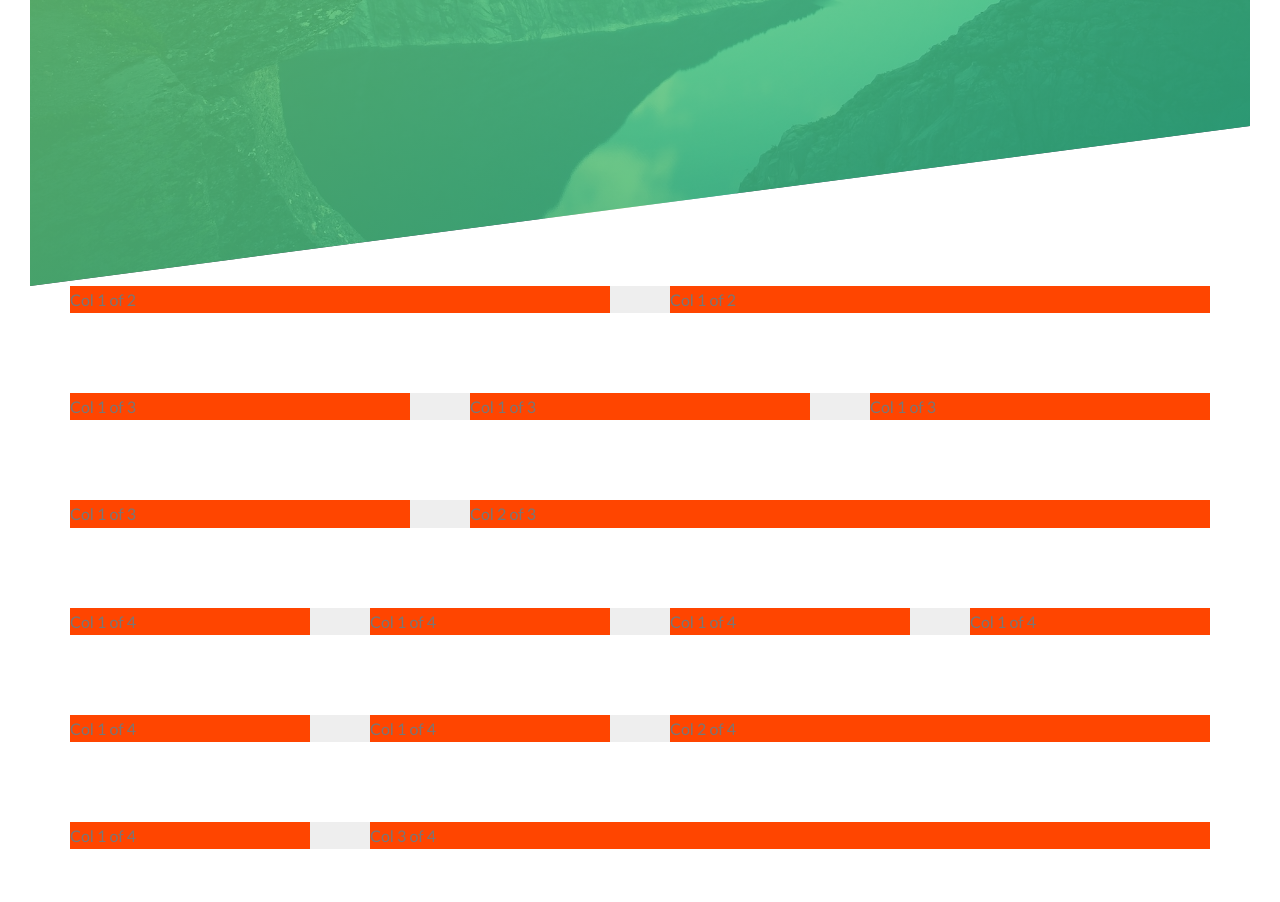
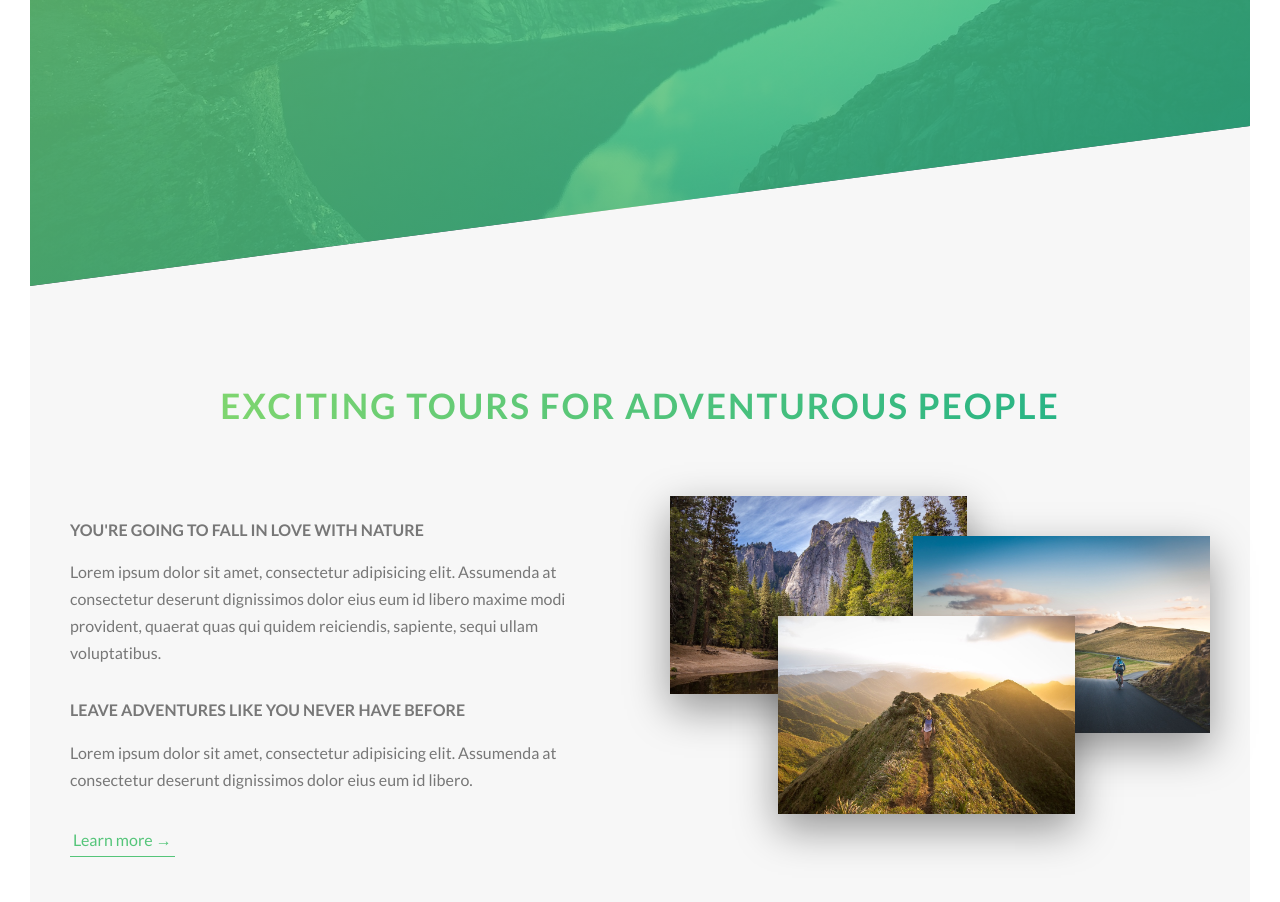
Before and after one commit to DavidGasparyan/css-practice-udemy, a website: page index.html in a window 1280 px wide. Shown: the part 504-1406 px from the top of the page. Before the commit the page ends 1383 px from the top, so only its background shows below. Drawn offline with Linux system fonts and the light colour scheme.

Commit message:
Created about section

```diff
--- a/index.html
+++ b/index.html
@@ -23,40 +23,80 @@
     <a class="btn btn--white btn--animated" href="#">Discover our tours</a>
   </div>
 </header>
-<section class="grid-test">
+<main>
+  <section class="section-about">
+    <div class="u-center-text u-mb-large">
+      <h2 class="heading-secondary">
+        Exciting tours for adventurous people
+      </h2>
+    </div>
     <div class="row">
-    <div class="col-1-of-2">Col 1 of 2</div>
-    <div class="col-1-of-2">Col 1 of 2</div>
+      <div class="col-1-of-2">
+        <h3 class="heading-tertiary u-mb-small">
+          You're going to fall in love with nature
+        </h3>
+        <p class="paragraph">
+          Lorem ipsum dolor sit amet, consectetur adipisicing elit. Assumenda at
+          consectetur deserunt dignissimos dolor eius eum id libero maxime modi
+          provident, quaerat quas qui quidem reiciendis, sapiente, sequi ullam
+          voluptatibus.
+        </p>
+        <h3 class="heading-tertiary u-mb-small">
+          Leave adventures like you never have before
+        </h3>
+        <p class="paragraph">
+          Lorem ipsum dolor sit amet, consectetur adipisicing elit. Assumenda at
+          consectetur deserunt dignissimos dolor eius eum id libero.
+        </p>
+        <a href="#" class="btn-text">Learn more &rarr;</a>
       </div>
-
-  <div class="row">
-    <div class="col-1-of-3">Col 1 of 3</div>
-    <div class="col-1-of-3">Col 1 of 3</div>
-    <div class="col-1-of-3">Col 1 of 3</div>
+      <div class="col-1-of-2">
+        <div class="composition">
+          <img src="/img/nat-1-large.jpg" alt="Photo 1"
+               class="composition__photo composition__photo--p1">
+          <img src="/img/nat-2-large.jpg" alt="Photo 2"
+               class="composition__photo composition__photo--p2">
+          <img src="/img/nat-3-large.jpg" alt="Photo 3"
+               class="composition__photo composition__photo--p3">
         </div>
-
-  <div class="row">
-    <div class="col-1-of-3">Col 1 of 3</div>
-    <div class="col-2-of-3">Col 2 of 3</div>
       </div>
-
-  <div class="row">
-    <div class="col-1-of-4">Col 1 of 4</div>
-    <div class="col-1-of-4">Col 1 of 4</div>
-    <div class="col-1-of-4">Col 1 of 4</div>
-    <div class="col-1-of-4">Col 1 of 4</div>
-  </div>
-
-  <div class="row">
-    <div class="col-1-of-4">Col 1 of 4</div>
-    <div class="col-1-of-4">Col 1 of 4</div>
-    <div class="col-2-of-4">Col 2 of 4</div>
-  </div>
-
-  <div class="row">
-    <div class="col-1-of-4">Col 1 of 4</div>
-    <div class="col-3-of-4">Col 3 of 4</div>
     </div>
   </section>
+</main>
+<!--<section class="grid-test">-->
+<!--  <div class="row">-->
+<!--    <div class="col-1-of-2">Col 1 of 2</div>-->
+<!--    <div class="col-1-of-2">Col 1 of 2</div>-->
+<!--  </div>-->
+<!--  -->
+<!--  <div class="row">-->
+<!--    <div class="col-1-of-3">Col 1 of 3</div>-->
+<!--    <div class="col-1-of-3">Col 1 of 3</div>-->
+<!--    <div class="col-1-of-3">Col 1 of 3</div>-->
+<!--  </div>-->
+<!--  -->
+<!--  <div class="row">-->
+<!--    <div class="col-1-of-3">Col 1 of 3</div>-->
+<!--    <div class="col-2-of-3">Col 2 of 3</div>-->
+<!--  </div>-->
+<!--  -->
+<!--  <div class="row">-->
+<!--    <div class="col-1-of-4">Col 1 of 4</div>-->
+<!--    <div class="col-1-of-4">Col 1 of 4</div>-->
+<!--    <div class="col-1-of-4">Col 1 of 4</div>-->
+<!--    <div class="col-1-of-4">Col 1 of 4</div>-->
+<!--  </div>-->
+<!--  -->
+<!--  <div class="row">-->
+<!--    <div class="col-1-of-4">Col 1 of 4</div>-->
+<!--    <div class="col-1-of-4">Col 1 of 4</div>-->
+<!--    <div class="col-2-of-4">Col 2 of 4</div>-->
+<!--  </div>-->
+<!--  -->
+<!--  <div class="row">-->
+<!--    <div class="col-1-of-4">Col 1 of 4</div>-->
+<!--    <div class="col-3-of-4">Col 3 of 4</div>-->
+<!--  </div>-->
+<!--</section>-->
 </body>
 </html>
--- a/sass/abstracts/_variables.scss
+++ b/sass/abstracts/_variables.scss
@@ -2,6 +2,9 @@
 $color-primary: #55c57a;
 $color-primary-light: #7ed56f;
 $color-primary-dark: #28b485;
+
+$color-grey-light-1: #f7f7f7;
+
 $color-grey-dark: #777;
 $color-white: #fff;
 $color-black: #000;
@@ -9,6 +12,9 @@ $color-black: #000;
 // Fonts
 $font-lato: "Lato", sans-serif;
 
+// Font sizes
+$default-font-size: 1.6rem;
+
 // GRID
 $grid-width: 114rem;
 $gutter-vertical: 8rem;
--- a/sass/base/_typography.scss
+++ b/sass/base/_typography.scss
@@ -2,7 +2,7 @@ body {
   font: {
     family: $font-lato;
     weight: 400;
-    size: 1.6rem;
+    size: $default-font-size;
   };
   line-height: 1.7;
   color: $color-grey-dark;
@@ -40,3 +40,34 @@ body {
     }
   }
 }
+
+.heading-secondary {
+  font-size: 3.5rem;
+  text-transform: uppercase;
+  font-weight: 700;
+  display: inline-block;
+  background-image: linear-gradient(to right, $color-primary-light, $color-primary-dark);
+  -webkit-background-clip: text;
+  color: transparent;
+  letter-spacing: .2rem;
+  transition: all 0.2s;
+
+  &:hover {
+    transform: skewY(2deg) skewX(20deg) scale(1.1);
+    text-shadow: .5rem 1rem 2rem rgba($color-black, 0.2);
+  }
+}
+
+.heading-tertiary {
+  font-size: $default-font-size;
+  font-weight: 700;
+  text-transform: uppercase;
+}
+
+.paragraph {
+  font-size: $default-font-size;
+
+  &:not(:last-child) {
+    margin-bottom: 3rem;
+  }
+}
--- a/sass/base/_utilities.scss
+++ b/sass/base/_utilities.scss
@@ -0,0 +1,15 @@
+.u-center-text {
+  text-align: center;
+}
+
+.u-mb-small {
+  margin-bottom: 1.5rem;
+}
+
+.u-mb-medium {
+  margin-bottom: 4rem;
+}
+
+.u-mb-large {
+  margin-bottom: 8rem;
+}
--- a/sass/components/_button.scss
+++ b/sass/components/_button.scss
@@ -9,7 +9,7 @@
     display: inline-block;
     border-radius: 10rem;
     transition: all .2s;
-    font-size: 1.6rem;
+    font-size: $default-font-size;
   }
 
   &:hover {
@@ -59,3 +59,28 @@
     }
   }
 }
+
+.btn-text {
+  &:link,
+  &:visited {
+    color: $color-primary;
+    text-decoration: none;
+    display: inline-block;
+    border-bottom: 1px solid $color-primary;
+    padding: 3px;
+    font-size: $default-font-size;
+    transition: all .2s;
+  }
+
+  &:hover {
+    background-color: $color-primary;
+    color: $color-white;
+    box-shadow: 0 1rem 2rem rgba($color-black, 0.2);
+    transform: translateY(-2px);
+  }
+
+  &:active {
+    box-shadow: 0 .5rem 2rem rgba($color-black, 0.2);
+    transform: translateY(0);
+  }
+}
--- /dev/null
+++ b/sass/components/_composition.scss
@@ -0,0 +1,38 @@
+.composition {
+  position: relative;
+
+  &__photo {
+    width: 55%;
+    box-shadow: 0 1.5rem 4rem rgba($color-black, .4);
+    position: absolute;
+    z-index: 10;
+    transition: all 0.2s;
+    outline-offset: 2rem;
+
+    &--p1 {
+      left: 0;
+      top: -2rem;
+    }
+
+    &--p2 {
+      right: 0;
+      top: 2rem;
+    }
+
+    &--p3 {
+      left: 20%;
+      top: 10rem;
+    }
+
+    &:hover {
+      outline: 1.5rem solid $color-primary;
+      transform: scale(1.05) translateY(-.5rem);
+      box-shadow: 0 2.5rem 4rem rgba($color-black, .4);
+      z-index: 20;
+    }
+  }
+
+  &:hover &__photo:not(:hover){
+    transform: scale(0.95);
+  }
+}
--- a/sass/layout/_grid.scss
+++ b/sass/layout/_grid.scss
@@ -1,6 +1,5 @@
 .row {
   max-width: $grid-width;
-  background-color: #eee;
   margin: 0 auto;
   padding: 0;
 
@@ -12,7 +11,6 @@
 
   [class^='col-'] {
     float: left;
-    background-color: orangered;
 
     &:not(:last-child) {
       margin-right: $gutter-horizontal;
--- a/sass/main.scss
+++ b/sass/main.scss
@@ -15,7 +15,8 @@
 
 // Components
 @import
-  "components/button";
+  "components/button",
+  "components/composition";
 
 // Page specific stuff
 @import
--- a/sass/pages/_home.scss
+++ b/sass/pages/_home.scss
@@ -0,0 +1,5 @@
+.section-about {
+  background-color: $color-grey-light-1;
+  padding: 25rem 0;
+  margin-top: -20vh;
+}
```
Also changed, not shown: css/style.css. Lines whose indentation alone changed are shown as unchanged.
